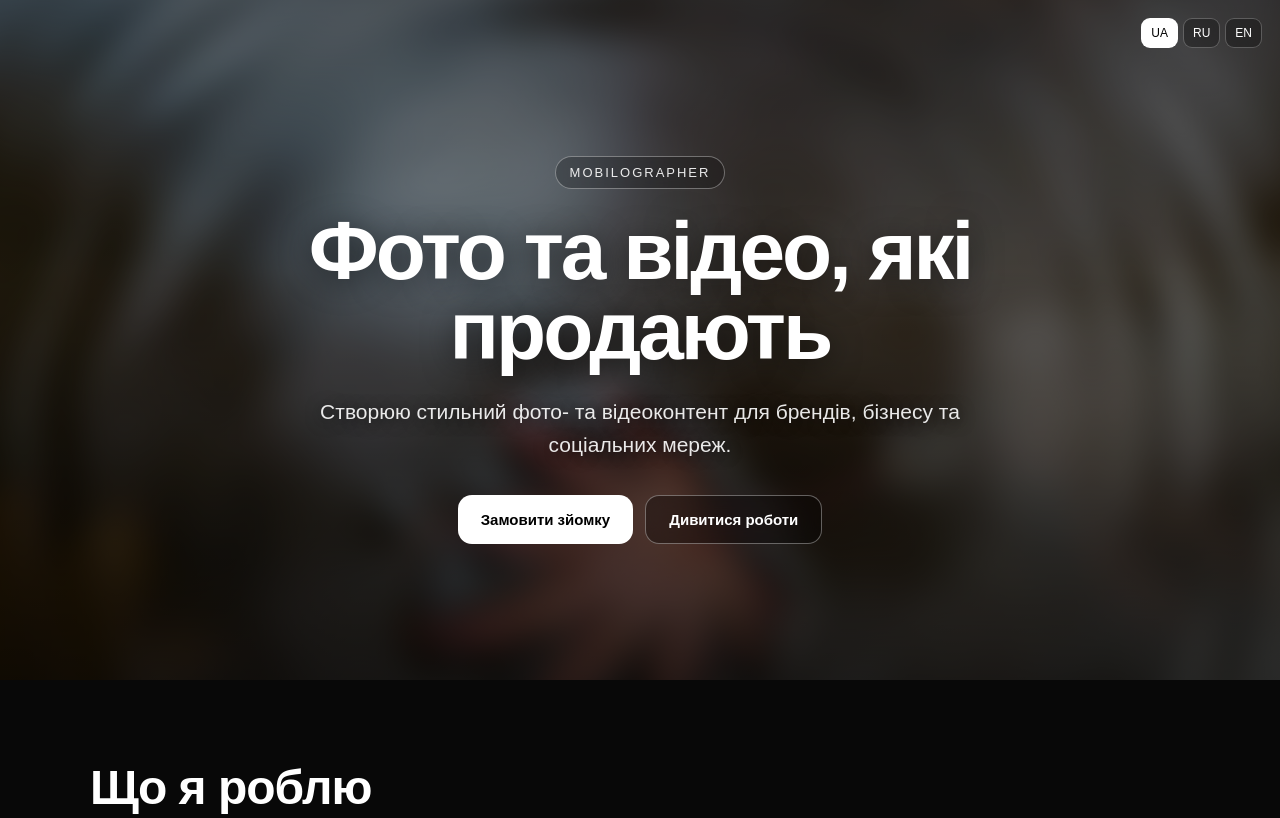
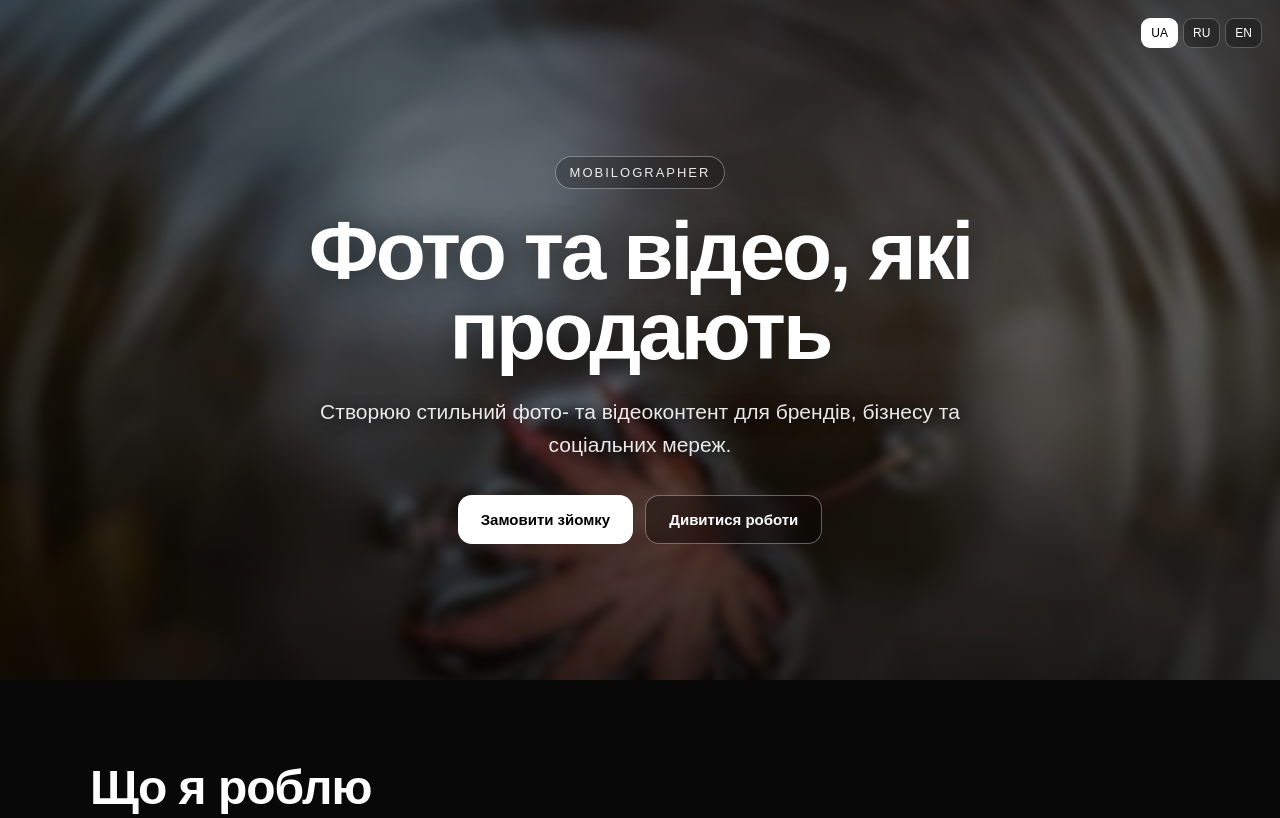
Before and after one commit to STORMORK/mobilograf-bot, a plain HTML site: page index.html in a window 1280 px wide. Shown: the top 818 px of the page. Drawn offline with Linux system fonts and the light colour scheme.

Commit message:
Update index.html

```diff
--- a/index.html
+++ b/index.html
@@ -69,7 +69,7 @@
       background-position: center center;
       background-repeat: no-repeat;
 
-      filter: blur(16px);
+      filter: blur(5px);
       transform: scale(1.08);
 
       opacity: 0.82;
```
